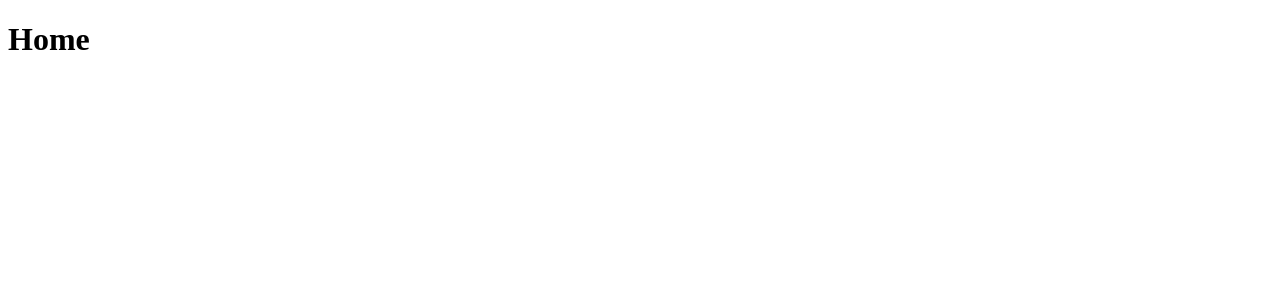
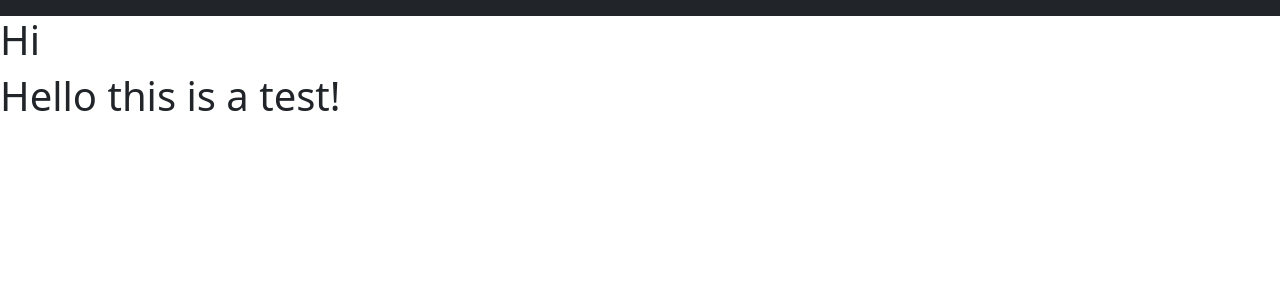
Before and after one commit to MarcelKolodziej/Flask-Blog, a Flask app: page / in a window 1280 px wide. Before the commit the part shown is almost empty. Shown: the top 300 px of the page. Run offline with Flask 2, Linux system fonts and the light colour scheme.

Commit message:
Adding simple CSS

```diff
--- /dev/null
+++ b/website/templates/base.html
@@ -0,0 +1,27 @@
+<!DOCTYPE html>
+<html lang="en">
+<head>
+    <meta charset="UTF-8">
+    <meta http-equiv="X-UA-Compatible" content="IE=edge">
+    <meta name="viewport" content="width=device-width, initial-scale=1.0">
+
+    <link href="https://cdn.jsdelivr.net/npm/bootstrap@5.1.0/dist/css/bootstrap.min.css"/
+     rel="stylesheet" integrity="sha384-KyZXEAg3QhqLMpG8r+8fhAXLRk2vvoC2f3B09zVXn8CA5QIVfZOJ3BCsw2P0p/We"/
+    crossorigin="anonymous">
+
+    <title>{% block title %}  {% endblock %}</title>
+</head>
+<body>
+    <nav class="navbar navbar-dark bg-dark">
+        <!-- Navbar content -->
+    </nav>
+
+
+    <h1> Hi </h1>
+    <div>{% block content %}  {% endblock %}</div>
+
+    <script src="https://cdn.jsdelivr.net/npm/bootstrap@5.1.0/dist/js/bootstrap.bundle.min.js" integrity="sha384-U1DAWAznBHeqEIlVSCgzq+c9gqGAJn5c/t99JyeKa9xxaYpSvHU5awsuZVVFIhvj" crossorigin="anonymous">
+    </script>
+
+</body>
+</html>
--- a/website/templates/home.html
+++ b/website/templates/home.html
@@ -1,12 +1,5 @@
-<!DOCTYPE html>
-<html lang="en">
-<head>
-    <meta charset="UTF-8">
-    <meta http-equiv="X-UA-Compatible" content="IE=edge">
-    <meta name="viewport" content="width=device-width, initial-scale=1.0">
-    <title>Home</title>
-</head>
-<body>
-    <h1>Home</h1>
-</body>
-</html>
+{% extends "base.html" %}
+{% block title %} Home {% endblock %}
+{% block content %}
+<h1>Hello this is a test! </h1>
+{% endblock %}
--- /dev/null
+++ b/website/templates/signup.html
@@ -0,0 +1,2 @@
+{% extends "base.html" %}
+{% block title %} Home {% endblock %}
--- a/website/views.py
+++ b/website/views.py
@@ -5,4 +5,4 @@ views = Blueprint("views", __name__)
 @views.route("home")
 @views.route("/")
 def home():
-    return render_template("home.html")
+    return render_template("home.html", name="Tim")
```
Also changed, not shown: website/templates/create_post.html (added), website/templates/login.html (added), website/templates/posts.html (added), website/templates/posts_div.html (added).
